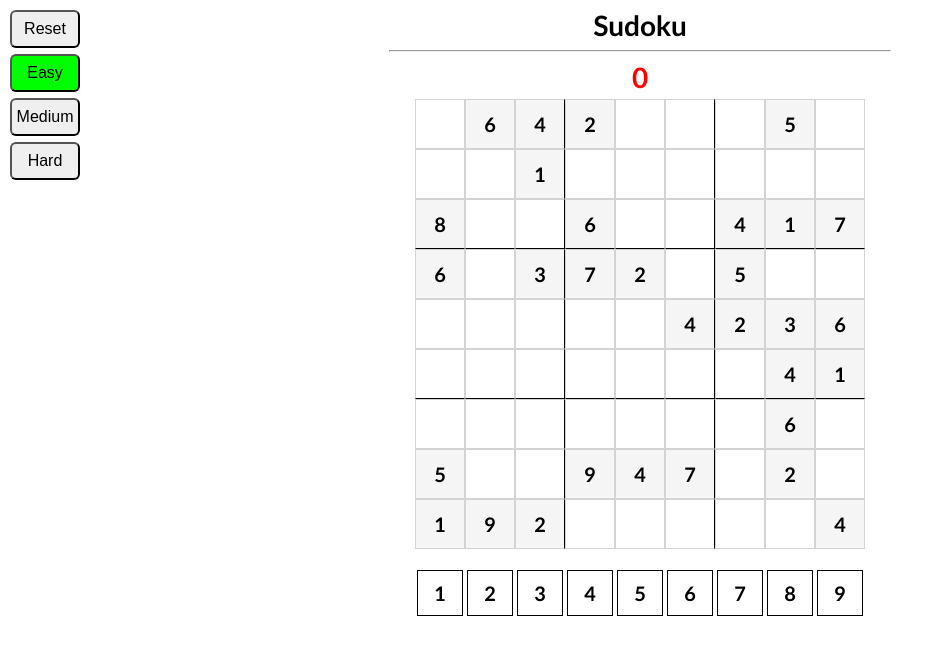
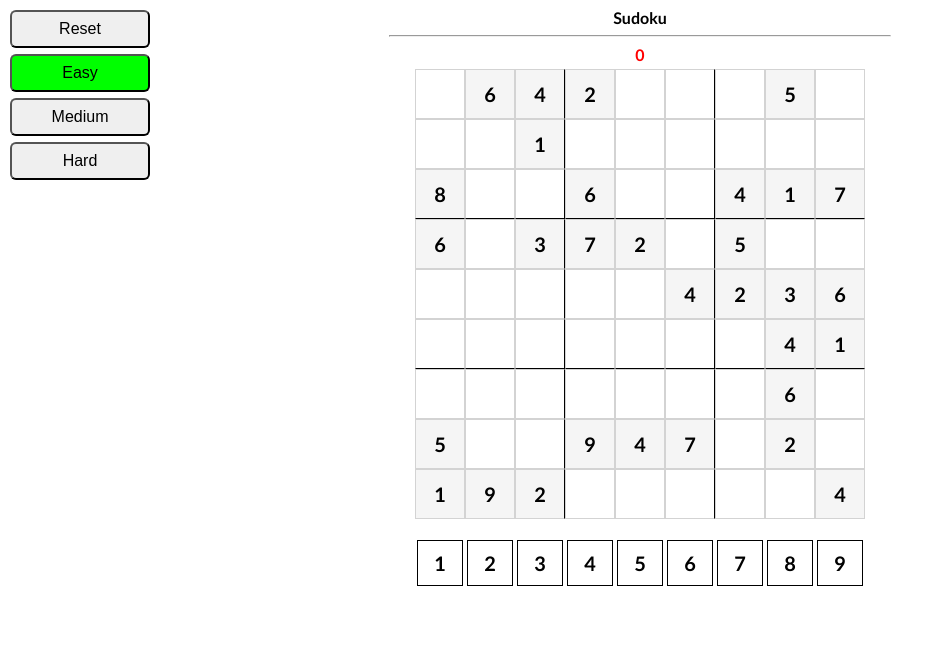
Before and after one commit to jjjk45/mySudokuGame, a plain HTML site: page sudoku.html in a window 1280 px wide. Shown: the whole page, without its empty margins (0-944 px from the left). Drawn offline with Linux system fonts and the light colour scheme.

Commit message:
Little changes

```diff
--- a/sudoku.css
+++ b/sudoku.css
@@ -1,5 +1,5 @@
 :root {
-    --font-size: 28px;
+    --header-font-size: 28px;
 }
 body {
     font-family: 'Trebuchet MS', 'Lucida Sans Unicode', 'Lucida Grande', 'Lucida Sans', Arial, sans-serif;
@@ -38,6 +38,7 @@ h1 {
     display: flex;
     justify-content: center;
     align-items: center;
+    cursor: pointer;
 }
 #digits {
     height: 50px;
@@ -60,6 +61,7 @@ h1 {
     display: flex;
     justify-content: center;
     align-items: center;
+    cursor: pointer;
 }
 
 .number-selected    {
@@ -68,6 +70,7 @@ h1 {
 
 .tile-start {
     background-color: whitesmoke;
+    cursor: default;
 }
 
 .horizontal-line    {
@@ -79,7 +82,7 @@ h1 {
 }
 
 #reset  {
-    width: 70px;
+    width: 140px;
     position: fixed;
     top: 10px;
     left: 10px;
@@ -92,7 +95,7 @@ h1 {
     background: red;
 }
     #easy  {
-        width: 70px;
+        width: 140px;
         position: fixed;
         top: 54px;
         left: 10px;
@@ -105,11 +108,11 @@ h1 {
         background-color: lime;
     }
     #medium  {
-        width: 70px;
+        width: 140px;
         position: fixed;
         top: 98px;
         left: 10px;
-        padding: 8px 3px;
+        padding: 8px 12px;
         font-size: 16px;
         border-radius: 6px;
         cursor: pointer;
@@ -118,7 +121,7 @@ h1 {
         background-color: blue;
     }
     #hard  {
-        width: 70px;
+        width: 140px;
         position: fixed;
         top: 142px;
         left: 10px;
--- a/sudoku.js
+++ b/sudoku.js
@@ -1,8 +1,15 @@
 /*changes:
-    -Added a reset button as well as an easy, medium, and hard difficulty button
-    -Added a resetGame() function
+    -Added cursor: pointer when hovering on interactive elements
+    -Made buttons wider
 todo:
     -Make UI pretty
+    -Add debug mode -- maybe in handburger menu
+        - add tracker that shows how many masks were added, its not always feasible to have <~25 clues
+        - console.log
+    -Add unit tests
+    -Add enclosures to obscure sudoku generation logic
+    -Add stopwatch
+    -Add notes functionality
 */
 
 var numSelected = null;
@@ -11,13 +18,9 @@ var tileSelected = null;
 var difficulty = ""; //string, will either be "easy", "medium", or "hard"
 
 var errors = 0;
+var solution;
+var board;
 
-//https://stackoverflow.com/questions/6924216/how-to-generate-sudoku-boards-with-unique-solutions
-function generateBoard()    {
-    const board = Array(9).fill().map(() => Array(9).fill(0));
-    backtracker(board, true);
-    return board;
-}
 //https://stackoverflow.com/questions/2450954/how-to-randomize-shuffle-a-javascript-array
 function shuffle(arr)  {
     for(let i = arr.length - 1; i > 0; i--) {
@@ -113,8 +116,12 @@ function addEmptySpaces(board)  {
     return newBoard;
 }
 
-var solution;
-var board;
+//https://stackoverflow.com/questions/6924216/how-to-generate-sudoku-boards-with-unique-solutions
+function generateBoard()    {
+    const board = Array(9).fill().map(() => Array(9).fill(0));
+    backtracker(board, true);
+    return board;
+}
 
 window.onload = function() {
     difficulty = "easy";
@@ -124,7 +131,7 @@ window.onload = function() {
 
 function setGame()  {
     solution = generateBoard();
-    console.log(solution);  //remove
+    //console.log(solution);  //debug mode
     board = addEmptySpaces(solution);
     //Playable Digits 1-9
     for (let i=1; i<=9; i++) {
@@ -166,7 +173,7 @@ function setGame()  {
 
 function resetGame()  {
     solution = generateBoard();
-    console.log(solution);  //remove
+    //console.log(solution);  //debug mode
     board = addEmptySpaces(solution);
     errors = 0;
     document.getElementById("errors").innerText = errors;
```
